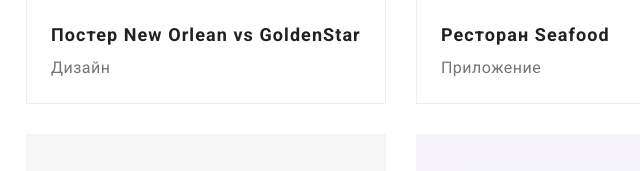
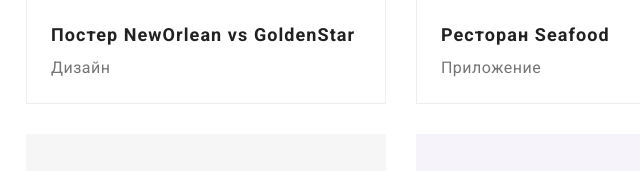
Before and after one commit to Oleg-Kupriianov/goit-markup-hw-08, a plain HTML site: page portfolio.html in a window 1280 px wide. Shown: the part 588-759 px from the top of the page, 434-1074 px from the left. Drawn offline with Linux system fonts and the light colour scheme.

Commit message:
fix: correct portfolio

```diff
--- a/portfolio.html
+++ b/portfolio.html
@@ -133,7 +133,7 @@
                             </p>
                         </div>
                         <div class="gallery-item-description">
-                            <h3 class="gallery-title">Постер New Orlean vs GoldenStar</h3>
+                            <h3 class="gallery-title">Постер NewOrlean vs GoldenStar</h3>
                             <p class="gallery-text">Дизайн</p>
                         </div>
                     </li>
```
